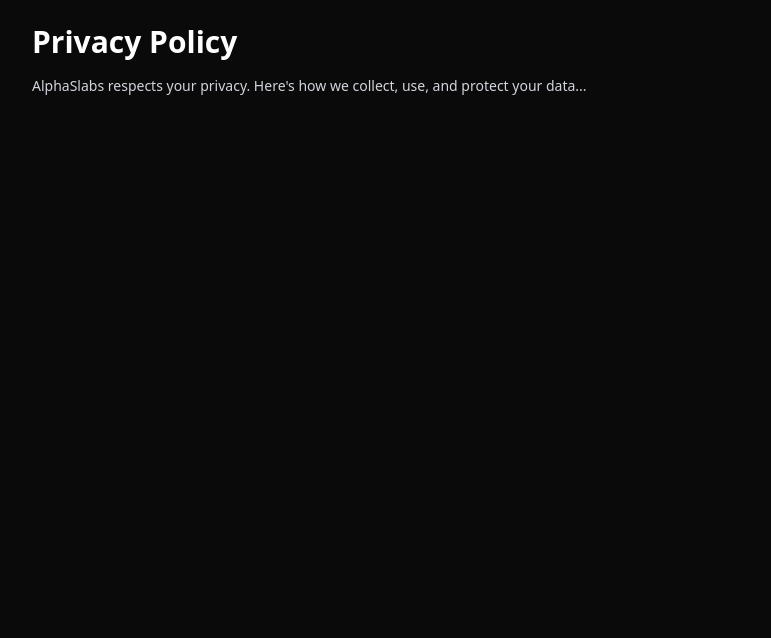
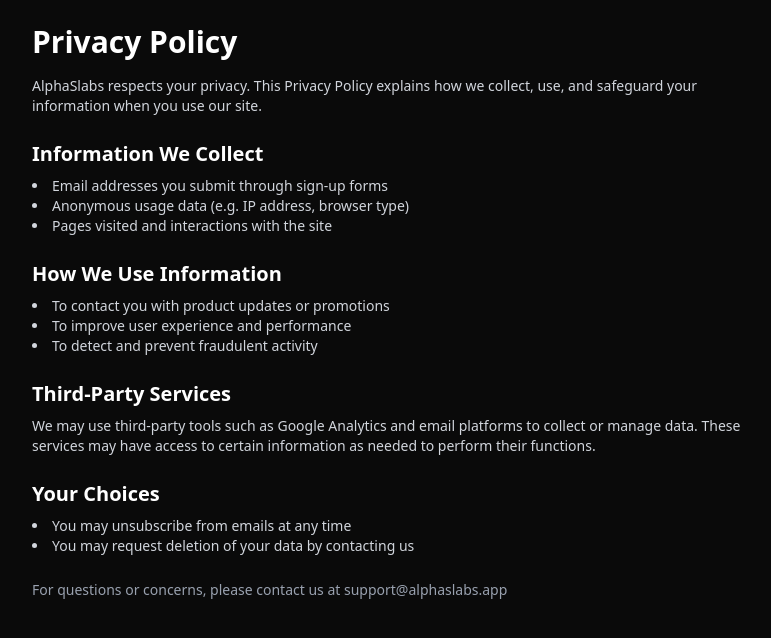
Before and after one commit to Sharkyboy-dev/alphaslabs-landing, a Next.js app: page /privacy in a window 1280 px wide. Shown: the top 638 px of the page, without its empty margins (248-1019 px from the left). Built offline with nearby package versions, Linux system fonts and the light colour scheme.

Commit message:
Update page.tsx

```diff
--- a/app/privacy/page.tsx
+++ b/app/privacy/page.tsx
@@ -2,8 +2,38 @@ export default function PrivacyPolicyPage() {
   return (
     <main className="p-6 max-w-3xl mx-auto text-white">
       <h1 className="text-3xl font-bold mb-4">Privacy Policy</h1>
-      <p className="text-sm text-gray-300 mb-2">
-        AlphaSlabs respects your privacy. Here&apos;s how we collect, use, and protect your data...
+
+      <p className="text-sm text-gray-300 mb-4">
+        AlphaSlabs respects your privacy. This Privacy Policy explains how we collect, use, and safeguard your information when you use our site.
+      </p>
+
+      <h2 className="text-xl font-semibold mb-2 mt-6">Information We Collect</h2>
+      <ul className="list-disc list-inside text-sm text-gray-300 mb-4">
+        <li>Email addresses you submit through sign-up forms</li>
+        <li>Anonymous usage data (e.g. IP address, browser type)</li>
+        <li>Pages visited and interactions with the site</li>
+      </ul>
+
+      <h2 className="text-xl font-semibold mb-2 mt-6">How We Use Information</h2>
+      <ul className="list-disc list-inside text-sm text-gray-300 mb-4">
+        <li>To contact you with product updates or promotions</li>
+        <li>To improve user experience and performance</li>
+        <li>To detect and prevent fraudulent activity</li>
+      </ul>
+
+      <h2 className="text-xl font-semibold mb-2 mt-6">Third-Party Services</h2>
+      <p className="text-sm text-gray-300 mb-4">
+        We may use third-party tools such as Google Analytics and email platforms to collect or manage data. These services may have access to certain information as needed to perform their functions.
+      </p>
+
+      <h2 className="text-xl font-semibold mb-2 mt-6">Your Choices</h2>
+      <ul className="list-disc list-inside text-sm text-gray-300 mb-4">
+        <li>You may unsubscribe from emails at any time</li>
+        <li>You may request deletion of your data by contacting us</li>
+      </ul>
+
+      <p className="text-sm text-gray-400 mt-6">
+        For questions or concerns, please contact us at support@alphaslabs.app
       </p>
     </main>
   );
```
